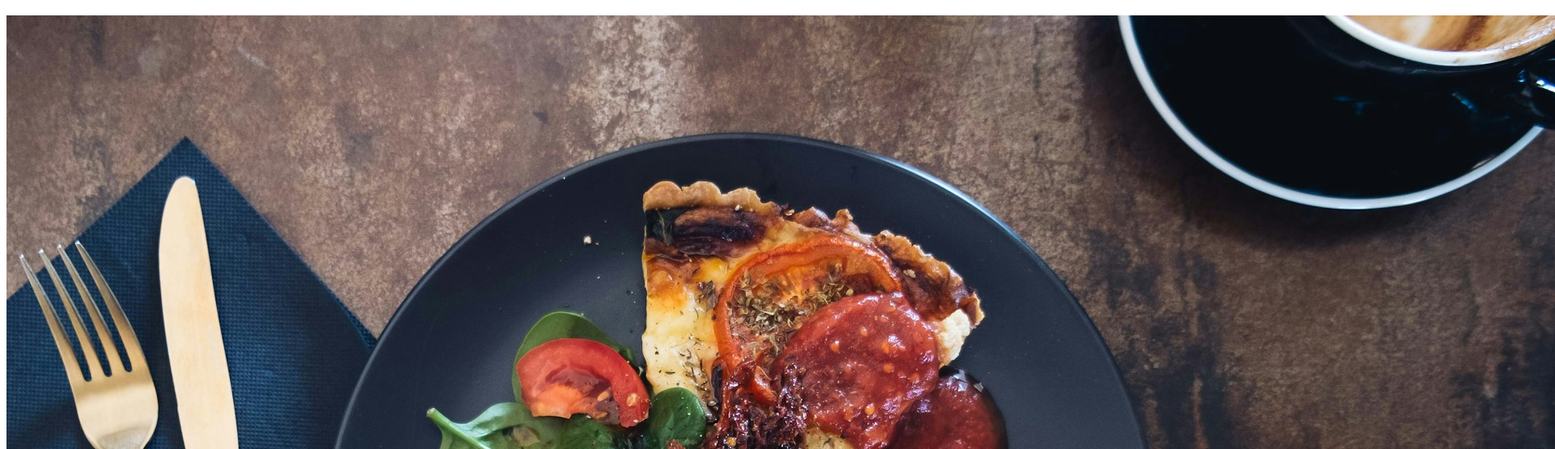
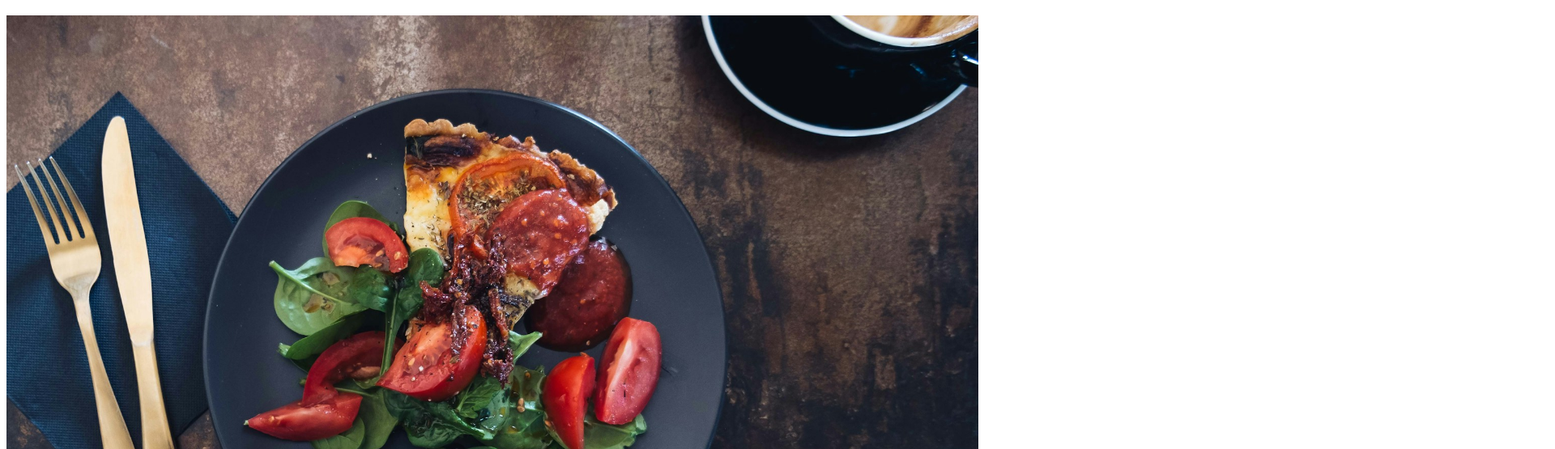
Before and after one commit to ainhoa-alz/odin-recipes, a plain HTML site: page recipes/quiche.html in a window 1280 px wide. Shown: the part 61-616 px from the top of the page at 81% size, 1920 px wide, since content can reach past the window. Drawn offline with Linux system fonts and the light colour scheme.

Commit message:
Adjust image size for consistency in quiche recipe
Set width to 1200 to ensure consistency with other recipe images

```diff
--- a/recipes/quiche.html
+++ b/recipes/quiche.html
@@ -8,7 +8,7 @@
 
     <body>
         <h1>Quiche</h1>
-        <img src="../images/quiche.jpg" alt="Spinach quiche with tomatoes">
+        <img src="../images/quiche.jpg" alt="Spinach quiche with tomatoes" width="1200">
         <h2>Description</h2>
         <p>Creamy custard nestled in a flaky pastry shell, adorned with a mosaic of savory fillings. A harmonious blend of eggs, cheese, and vegetables baked to golden perfection.</p>
         <h2>Ingredients</h2>
```
